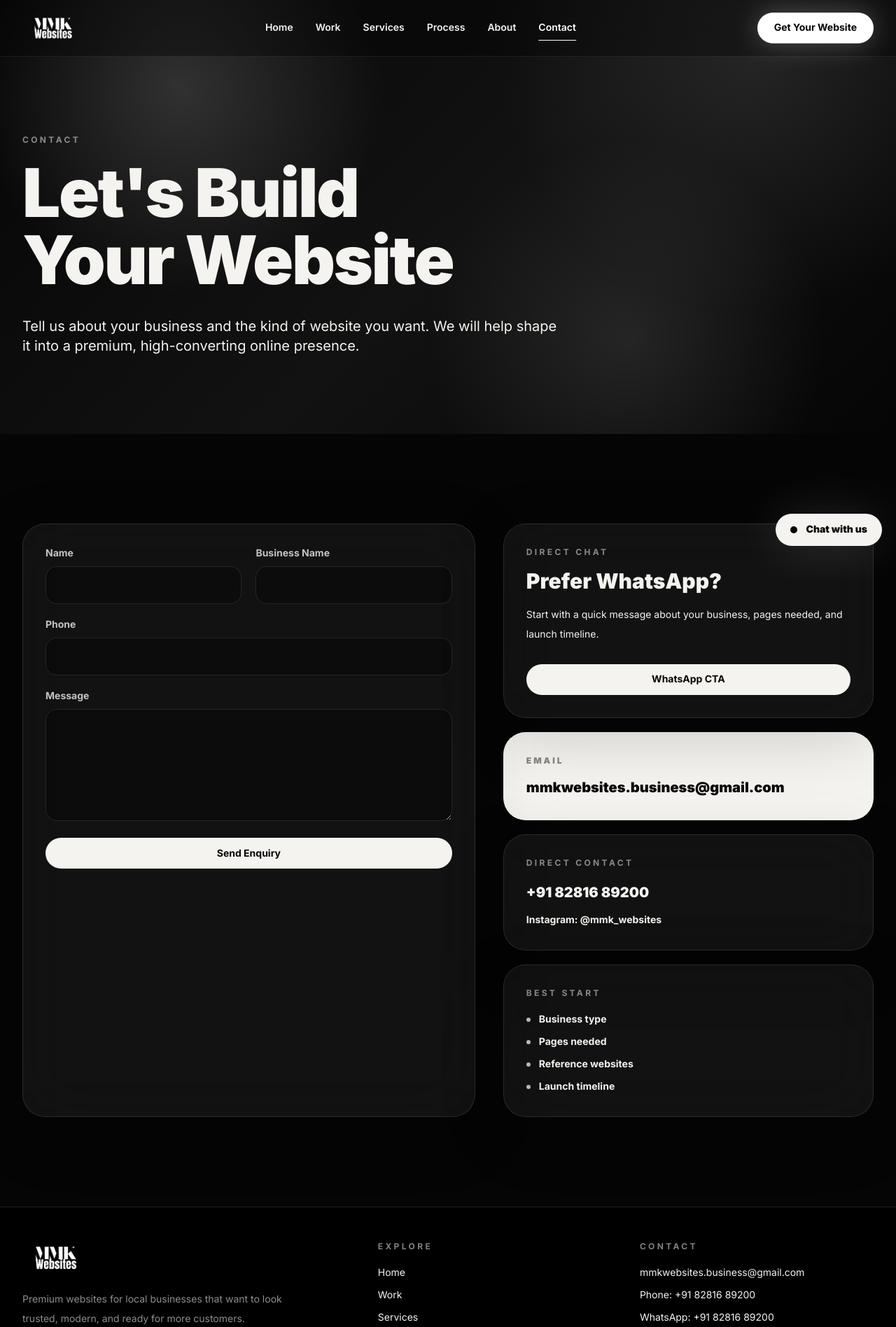
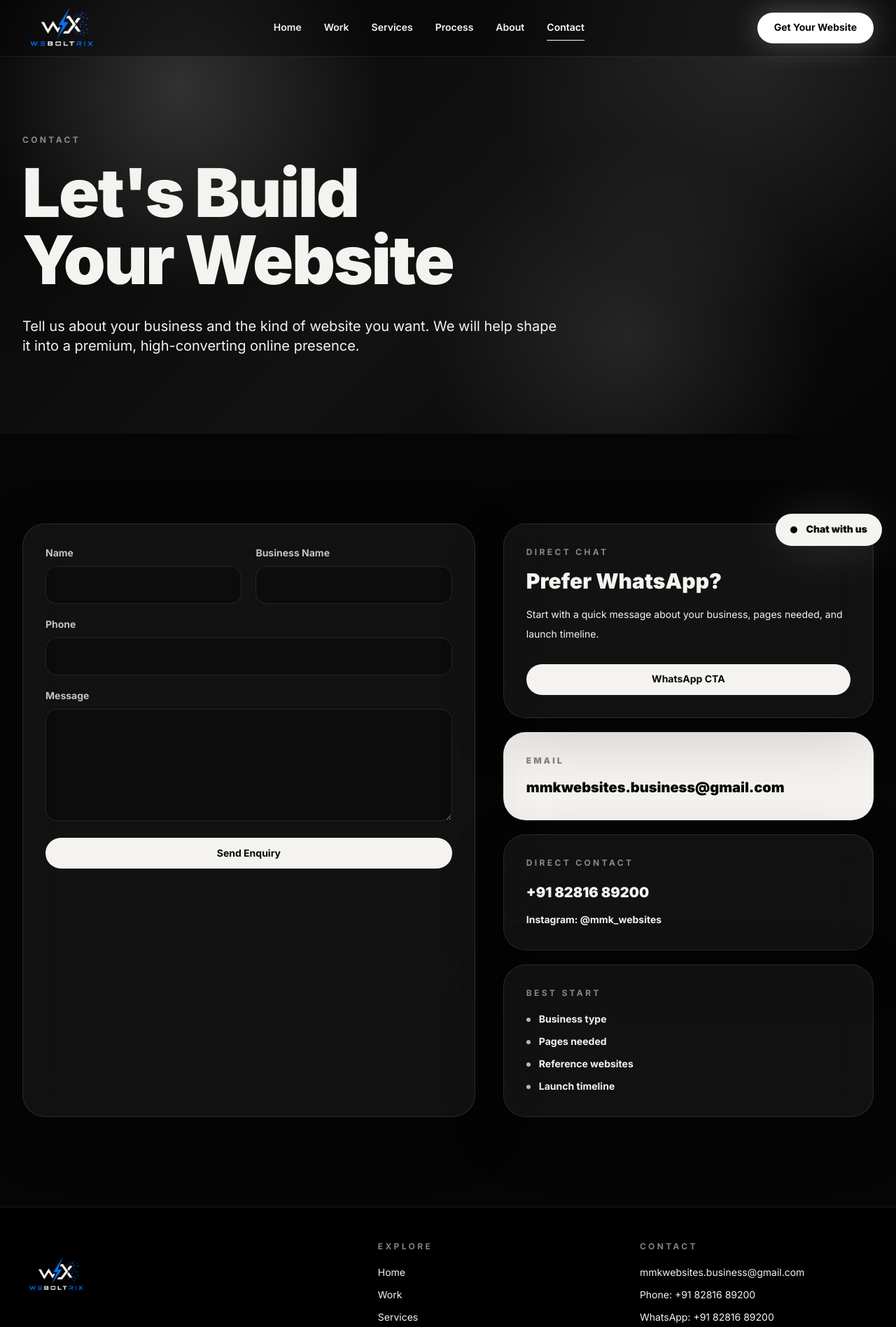
Before and after one commit to muhammedmuneerk/weboltrix, a React (Vite) app: page /contact in a window 1280 px wide. Shown: the top 1896 px of the page at 70% size. Built offline with nearby package versions, Linux system fonts and the light colour scheme.

Commit message:
update the WEBOLTRIX logo accross the project

```diff
--- a/index.html
+++ b/index.html
@@ -10,7 +10,7 @@
     <link
       rel="icon"
       type="image/png"
-      href="/src/assets/logos/MMKWebsites-Logo-crop-1-1-bgremoved.png"
+      href="/src/assets/logos/weboltrix.png"
     />
     <title>MMK Websites | Premium Web Design Agency</title>
   </head>
--- a/src/components/Footer.jsx
+++ b/src/components/Footer.jsx
@@ -11,7 +11,7 @@ export default function Footer() {
               <img
                 src={brandAssets.logoWide}
                 alt="MMK Websites"
-                className="h-12 w-auto"
+                className="h-16 lg:h-24 w-auto"
               />
             </Link>
             <p className="mt-4 max-w-sm text-sm leading-7 text-white/55">
--- a/src/components/Navbar.jsx
+++ b/src/components/Navbar.jsx
@@ -26,7 +26,7 @@ export default function Navbar() {
           <img
             src={brandAssets.logoWide}
             alt="MMK Websites"
-            className="h-10 w-auto sm:h-11"
+            className="h-20 w-auto lg:h-28"
           />
         </Link>
 
--- a/src/data/siteData.js
+++ b/src/data/siteData.js
@@ -1,6 +1,6 @@
 import heroStudio from "../assets/mmk-hero-studio.jpg";
 import logoSquare from "../assets/logos/MMKWebsites-Logo-crop-1-1-bgremoved.png";
-import logoWide from "../assets/logos/MMKWebsites-Logo-crop-2--2-1-bgremoved.png";
+import logoWide from "../assets/logos/weboltrix-bgremoved.png";
 import mmkShopImage from "../assets/preview/screens.png";
 import amorWeddingsImage from "../assets/preview/collage-amorweddings-3.png";
 import amorUniformsImage from "../assets/preview/AmorUniforms-Preview.png";
--- a/vite.config.js
+++ b/vite.config.js
@@ -8,6 +8,6 @@ export default defineConfig({
   },
   server: {
     host: "127.0.0.1",
-    port: 5170,
+    port: 5777,
   },
 });
```
Also changed, not shown: src/assets/logos/weboltrix-bgremoved.png (added), src/assets/logos/weboltrix.png (added).
